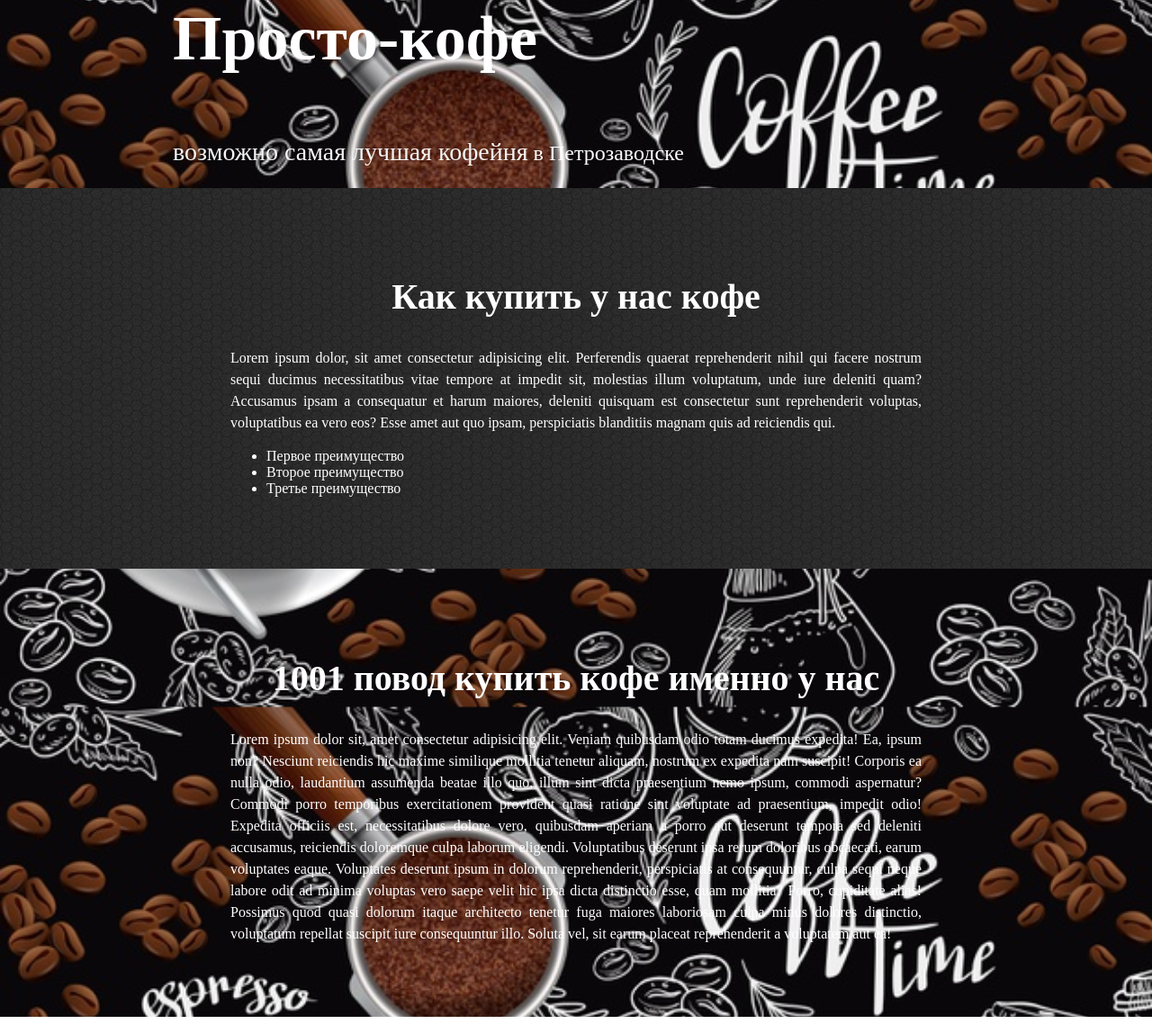
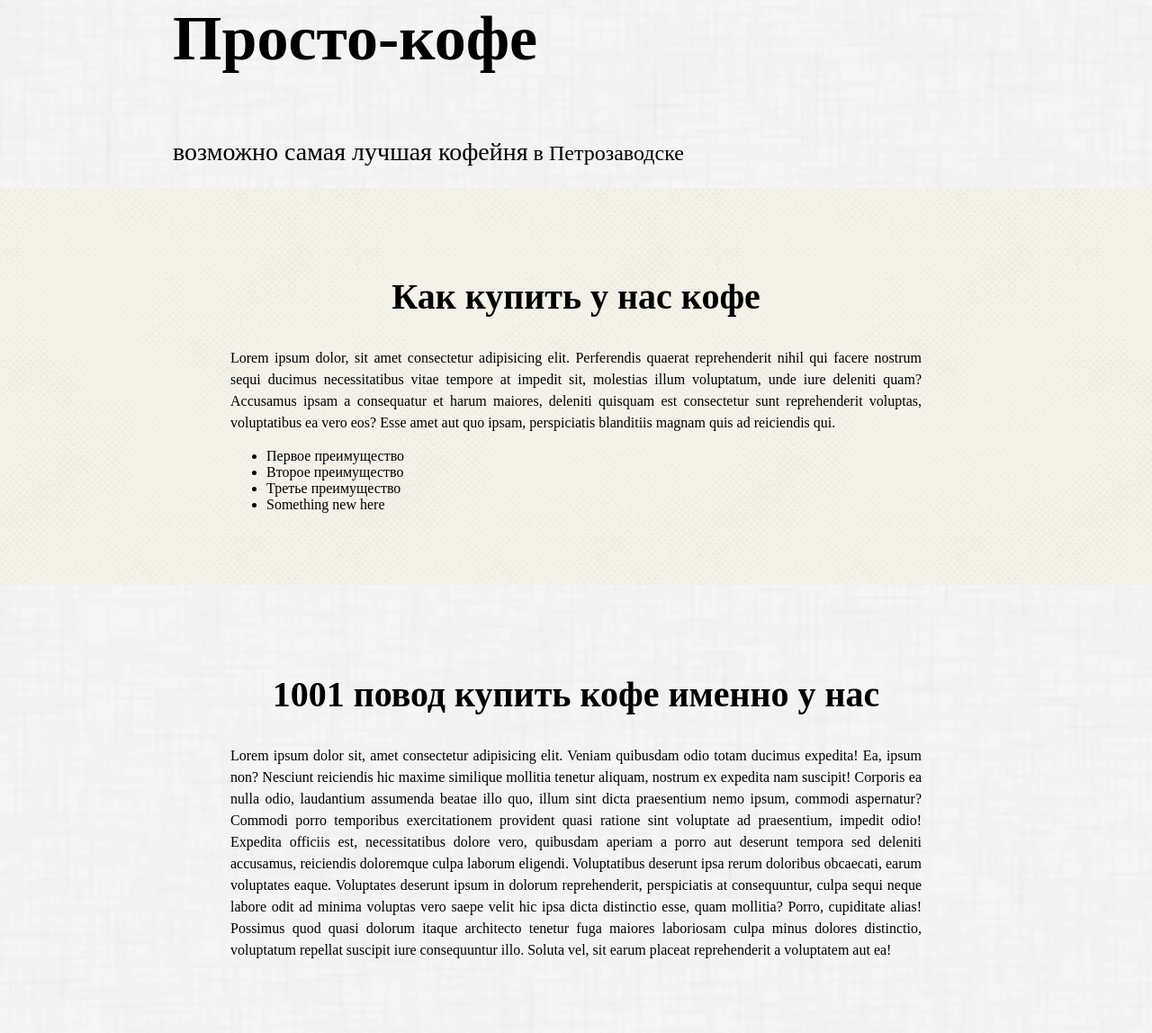
Before and after one commit to qwe-ai/For_8_lesson, a plain HTML site: page index.html in a window 1280 px wide. Shown: the part 67-1215 px from the top of the page at 90% size. Drawn offline with Linux system fonts and the light colour scheme.

Commit message:
add some information

```diff
--- a/index.html
+++ b/index.html
@@ -4,10 +4,10 @@
    <meta charset="UTF-8">
    <meta http-equiv="X-UA-Compatible" content="IE=edge">
    <meta name="viewport" content="width=device-width, initial-scale=1.0">
-   <title>Document</title>
+   <title>Учимся использовать Git</title>
    <style>
       body {
-         background-image: url('/img/back.png');
+         background-image: url('/img/dust_scratches.png');
          background-size: cover;
          background-repeat: repeat-y;
          background-position: center center;
@@ -19,7 +19,7 @@
       }
 
       .one {
-         color: white;
+         color: black;
       }
 
       .one>article {
@@ -37,13 +37,13 @@
       }
 
       .special {
-         color: whitesmoke;
+         color: black;
          font-size: 28px;
       }
 
       .two {
-         background-image: url('/img/pattern.png');
-         color: white;
+         background-image: url('/img/halftone.png');
+         color: black;
 
          padding: 5% 20%;
       }
@@ -63,7 +63,7 @@
       }
 
       .three {
-         color: white;
+         color: black;
          padding: 5% 20%;
       }
 
@@ -90,6 +90,7 @@
             <li>Первое преимущество</li>
             <li>Второе преимущество</li>
             <li>Третье преимущество</li>
+            <li>Something new here</li>
          </ul>
       </article>
    </section>
```
Also changed, not shown: img/back.png (deleted), img/cat.jpg (deleted), img/dust_scratches.png (added), img/halftone.png (added), img/pattern.png (deleted), img/pineapple.jpg (deleted), img/pineapple2.jpg (deleted).
